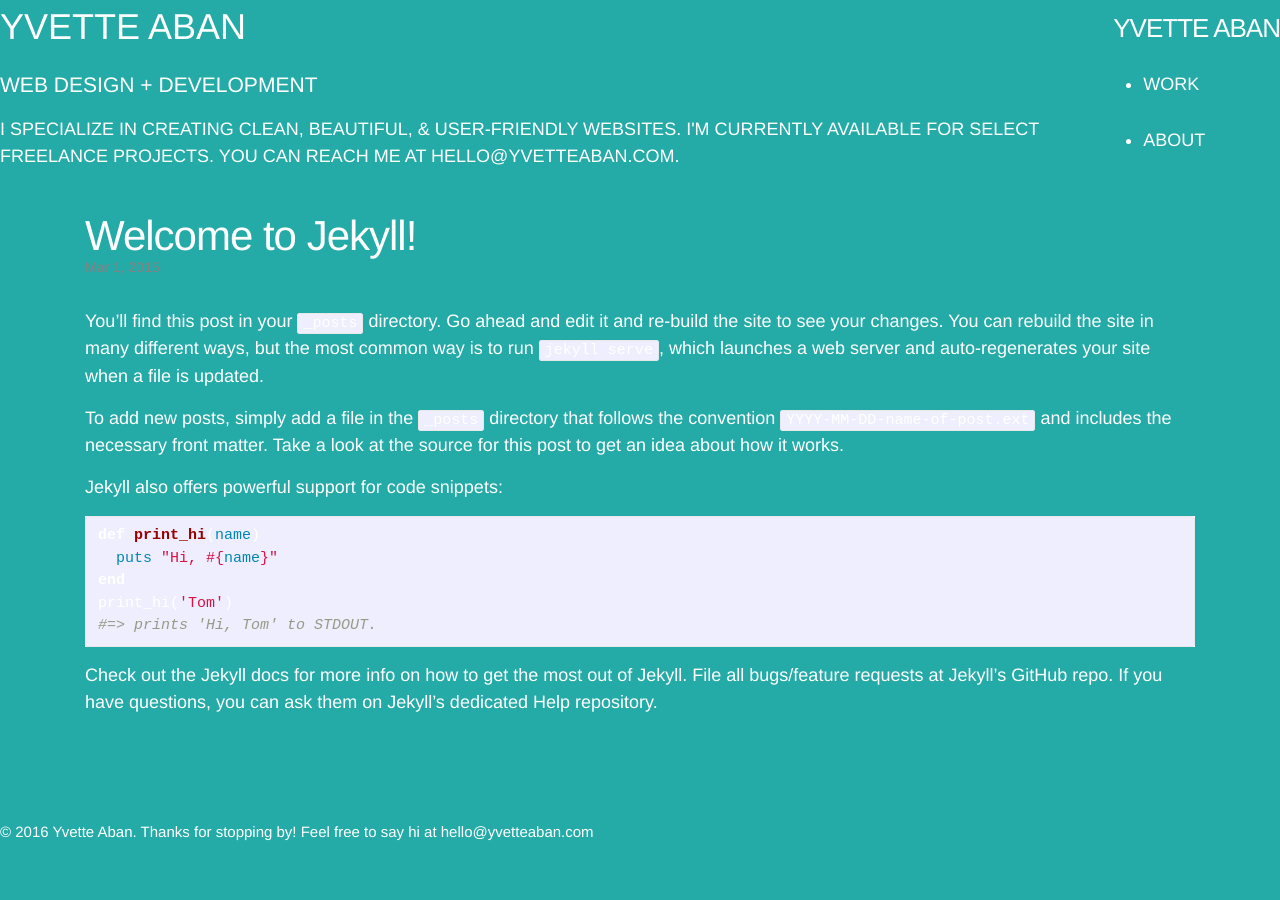
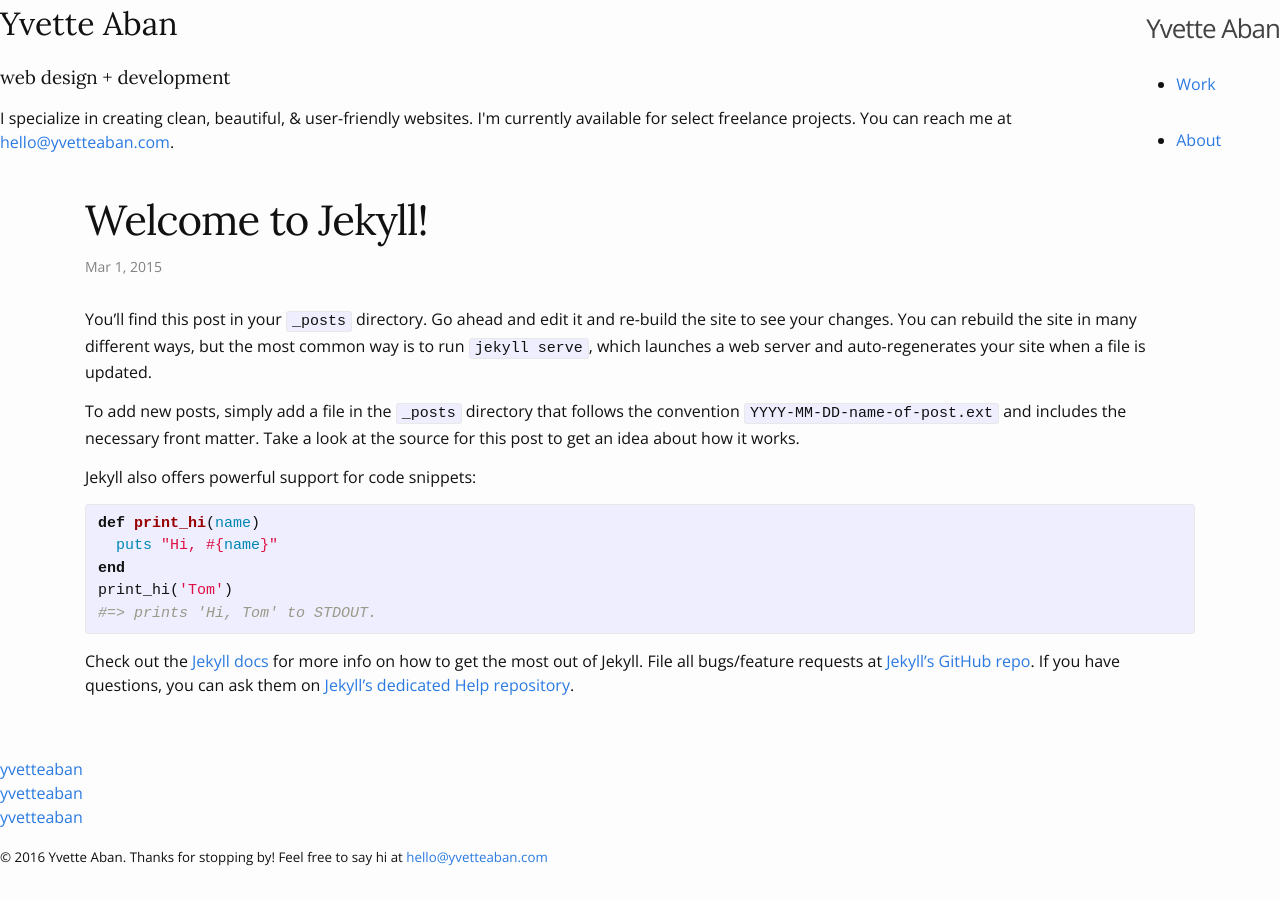
Before and after one commit to yvetteaban/yvetteaban.github.io, a Jekyll site: the page built from _posts/2015-03-01-welcome-to-jekyll.markdown, in a window 1280 px wide. Built offline with Jekyll 4.4.1, drawn with Linux system fonts in a browser that asks for light colours.

Commit message:
Css changes

```diff
--- a/css/main.scss
+++ b/css/main.scss
@@ -5,7 +5,7 @@
 
 
 // Our variables
-$base-font-family: Helvetica, Arial, sans-serif;
+$base-font-family: 'Open Sans', sans-serif;
 $base-font-size:   16px;
 $small-font-size:  $base-font-size * 0.875;
 $base-line-height: 1.5;
@@ -20,7 +20,7 @@
 $grey-color-light: lighten($grey-color, 40%);
 $grey-color-dark:  darken($grey-color, 25%);
 
-// Width of the content area
+//Width of the content area
 $content-width:    1170px;
 
 $on-palm:          600px;
@@ -42,7 +42,6 @@
 }
 
 
-
 // Import partials from `sass_dir` (defaults to `_sass`)
 @import
         "base",
@@ -50,88 +49,12 @@
         "syntax-highlighting"
 ;
 
+@import url(https://fonts.googleapis.com/css?family=Open+Sans);
+@import url(https://fonts.googleapis.com/css?family=Lora);
+
 body {
-  background: #24aba7;
-  color: #fff;
-  font-size: 18px;
+  font-family: $base-font-family;
 }
-
-a {
-  color: #fff;
+h1, h2, h3, h4, h5, h6 {
+  font-family: 'Lora', serif;
 }
-
-.site-header {
-  //background: #270034;
-  border: none;
-  text-transform: uppercase;
-
-  .site-title {
-    color: #fff;
-  }
-
-  .site-nav .page-link {
-    font-size: .90em;
-
-    @media screen and (min-width: 421px) {
-      color: #fff;
-    }
-  }
-}
-
-.page-content {
-  h1 {
-    margin: 0;
-  }
-  h2 {
-    font-size: 1.2em;
-    margin-bottom: 30px;
-  }
-}
-
-// .intro {
-// //  border-bottom: 1px solid #ccc;
-//   margin: 0;
-//   padding: 40px 0 80px;
-//   text-align: center;
-// }
-
-// .portfolio  {
-//   margin: 80px 0;
-
-//   .pnav {
-//     overflow: hidden;
-//   }
-//   .pthumbs {
-//     background: #ccc;
-//     list-style: none;
-//     margin: 0;
-//     padding: 0;
-
-//   li {
-//     display: inline-block;
-//   }
-// }
-// }
-
-.social-media-list {
-  li {
-    display: inline-block;
-
-    .username {
-      display: none;
-    }
-
-    .icon > svg {
-      width: 36px;
-      height: 36px;
-    }
-    .icon > svg path {
-      fill: #FFFFFF; }
-    }
-}
-
-
-@media screen and (min-width: 728px) {
-  .left { float: left; }
-  .right { float: right; }
-}
```
Also changed, not shown: 2 other files.
